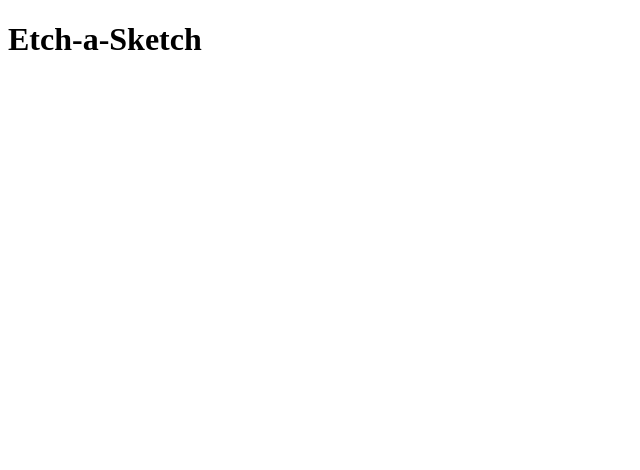
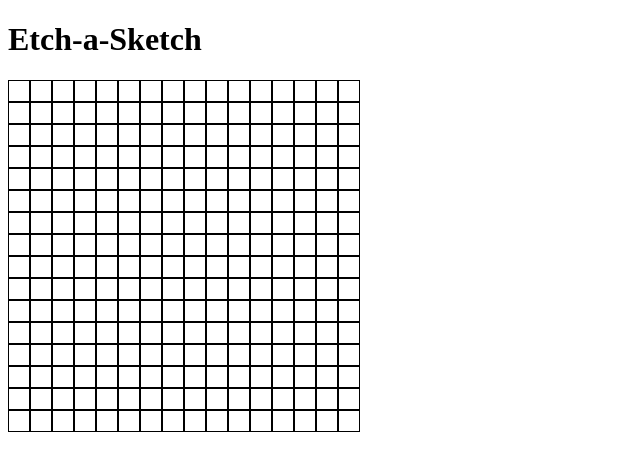
Before and after one commit to p0wer23/Etch-a-Sketch, a plain HTML site: page index.html in a window 1280 px wide. Shown: the whole page, without its empty margins (0-640 px from the left). Drawn offline with Linux system fonts and the light colour scheme.

Commit message:
Create javascript.js and Update index.html

```diff
--- a/index.html
+++ b/index.html
@@ -4,9 +4,11 @@
     <head>
         <meta charset="UTF-8">
         <title>Etch-a-Sketch</title>
+        <script src="javascript.js" defer></script>
+        <link rel="stylesheet" href="style.css">
     </head>
     <body>
         <h1>Etch-a-Sketch</h1>
-        <div class="conatiner"></div>
+        <div class="container"></div>
     </body>
 </html>
--- /dev/null
+++ b/javascript.js
@@ -0,0 +1,23 @@
+const container = document.querySelector('.container');
+createGrid();
+
+//creates grid
+function createGrid()
+{
+    for (let i=0; i<16; i++)
+    {
+        const GridRow = document.createElement('div')
+        GridRow.style.display = "flex"
+        /*GridRow.style.justify-content = "center"*/
+        for (let j=0; j<16; j++)
+        {
+            const newGridBlock = document.createElement('div');
+            newGridBlock.style.height = "20px";
+            newGridBlock.style.width = "20px";
+            newGridBlock.style.border = "1px solid black";
+            GridRow.appendChild(newGridBlock);
+        }
+        container.appendChild(GridRow)
+    }
+    return 0;
+}
```
